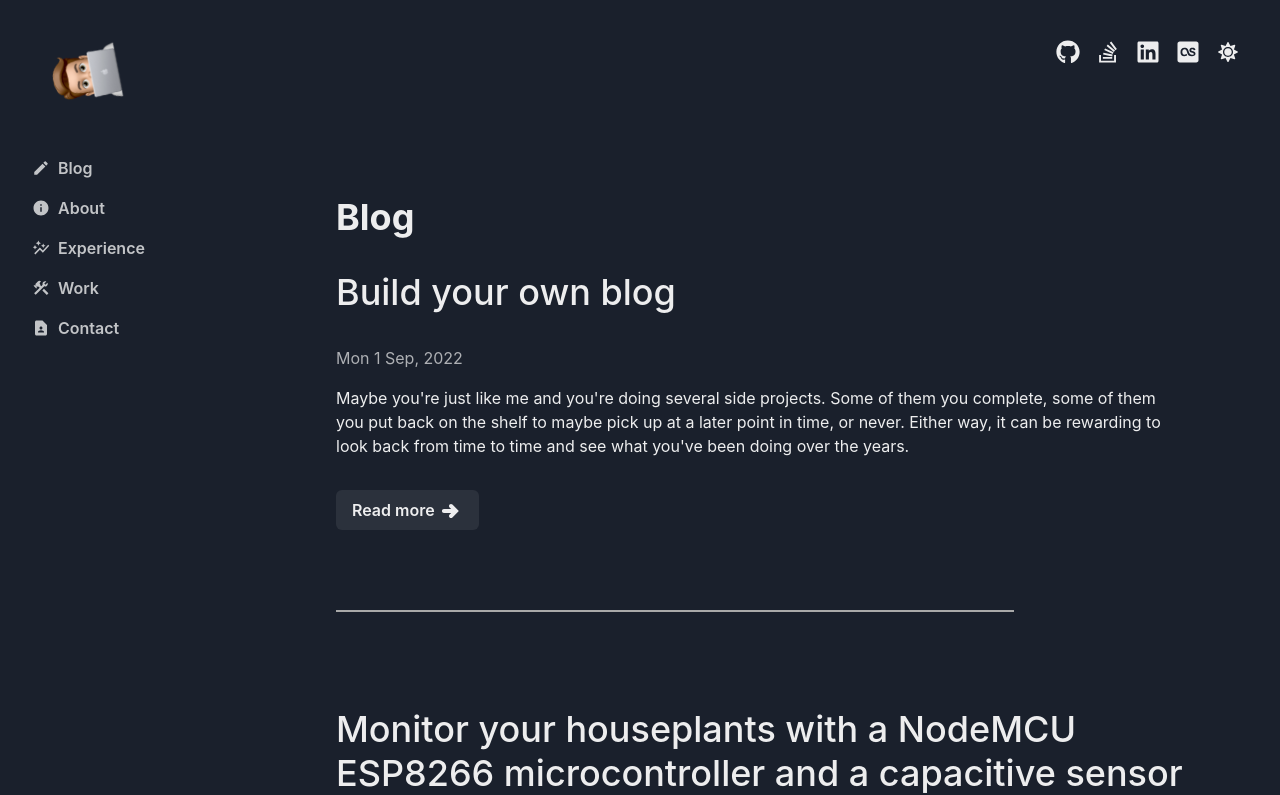
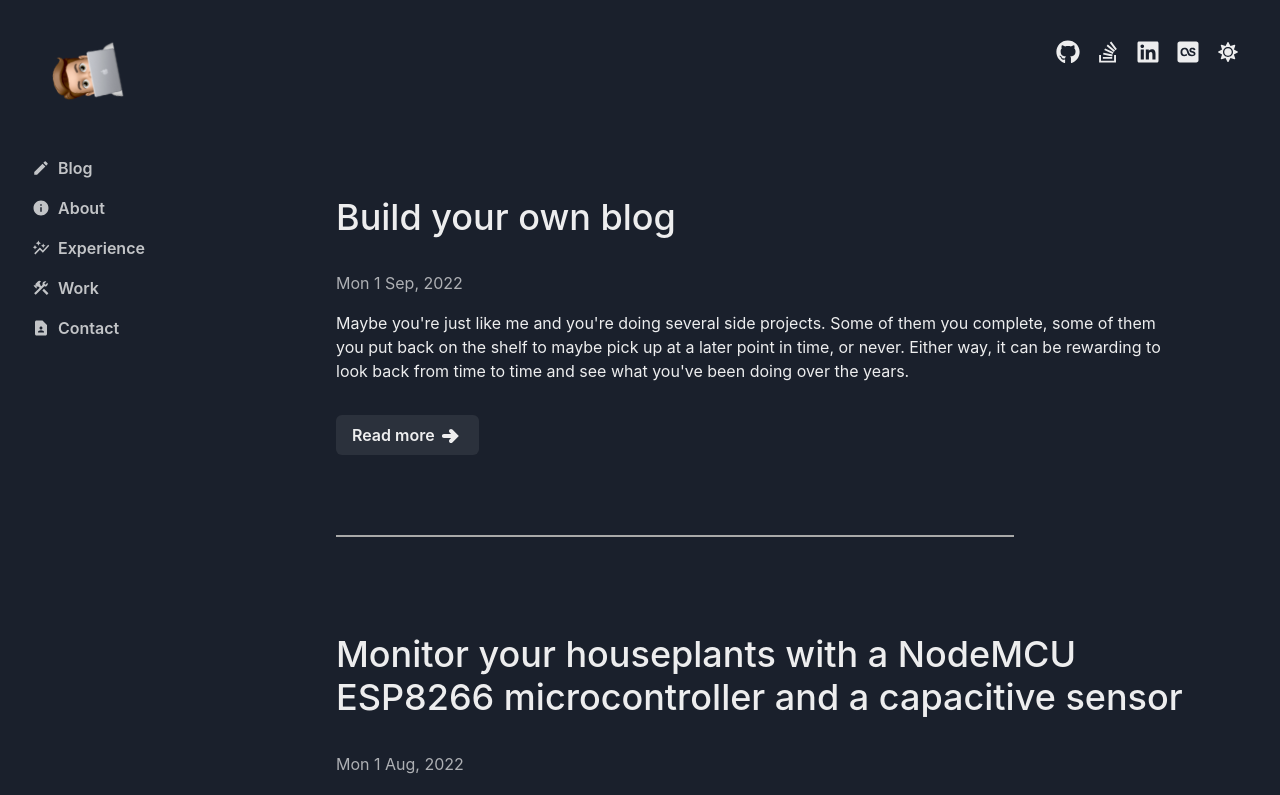
Before and after one commit to danielsteman/vite-blog, a React (Vite) app: page / in a window 1280 px wide. Shown: the top 795 px of the page. Built offline with nearby package versions, Linux system fonts and the light colour scheme.

Commit message:
:fire: remove redundant title

```diff
--- a/src/routes/Blog.tsx
+++ b/src/routes/Blog.tsx
@@ -21,9 +21,6 @@ const Blog = () => {
   ];
   return (
     <Base>
-      <PageTitle>
-        Blog
-      </PageTitle>
       {
         blogs.reverse().map((blog: IBlog) => (
           <BlogPreview
```
